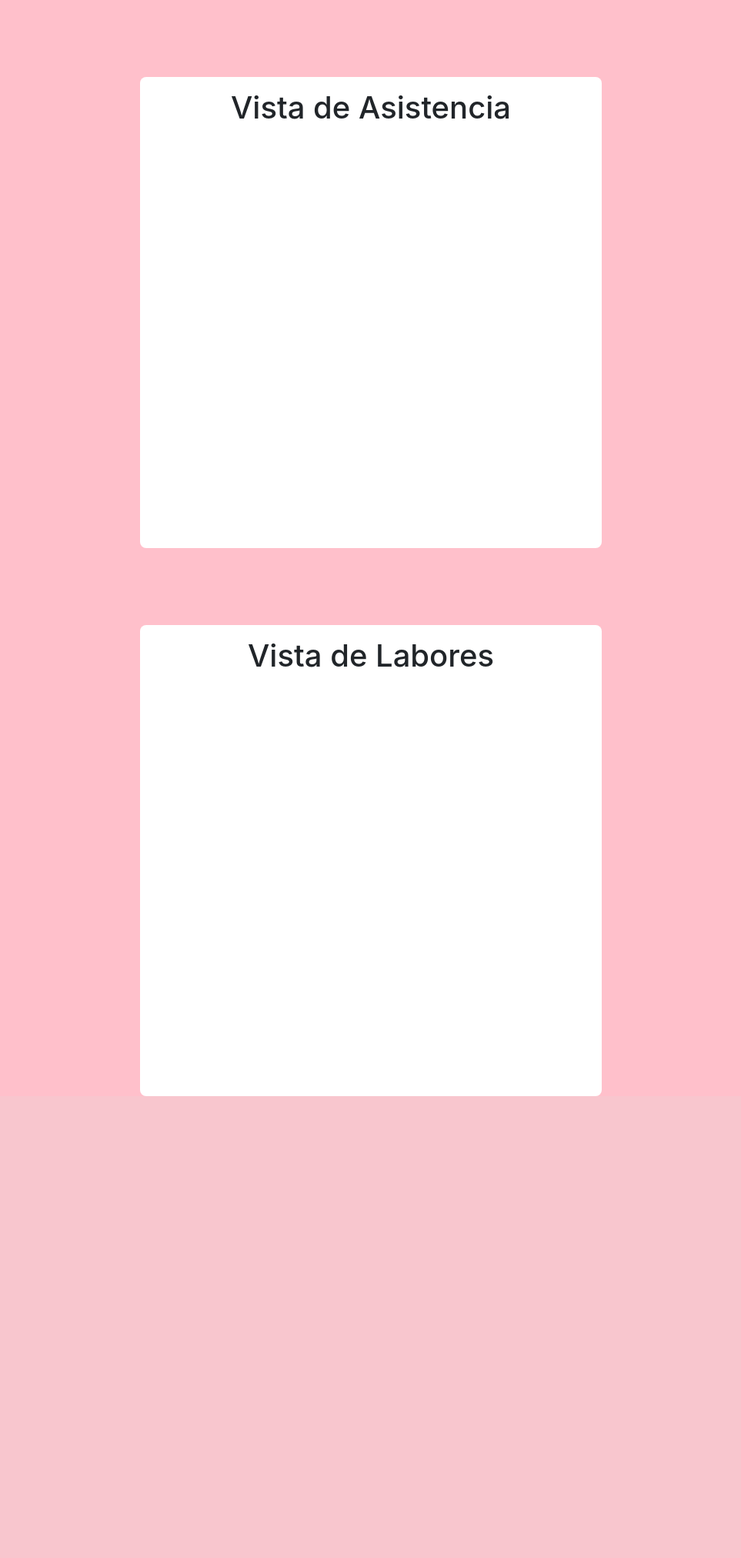
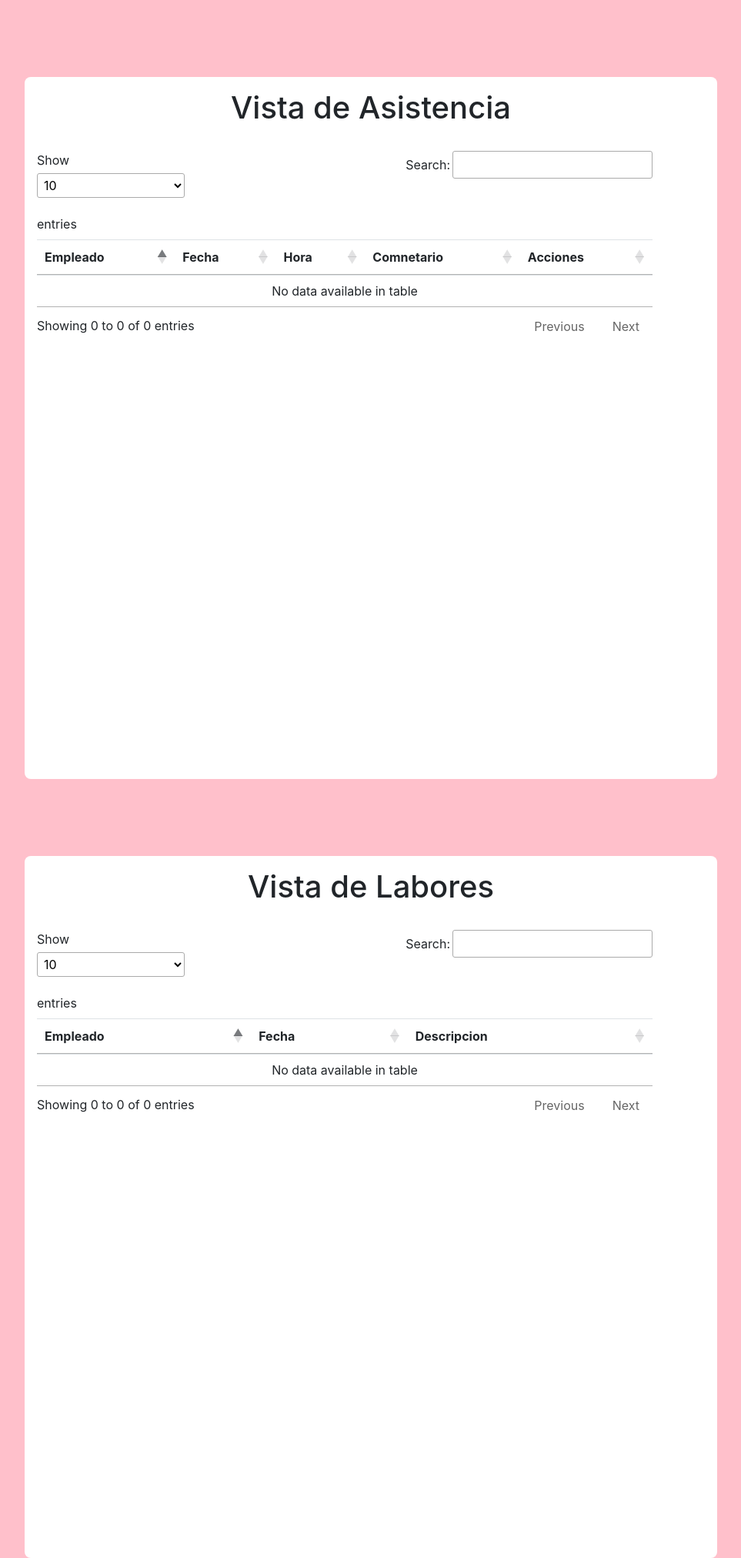
Before and after one commit to danielvill/Sistema-Richard, a Flask app: page /admin/tareas in a window 1280 px wide. Shown: the part 116-2140 px from the top of the page at 77% size, without its empty margins (158-1121 px from the left). Before the commit the page ends 1540 px from the top, so only its background shows below. Run offline with Flask 3, Linux system fonts and the light colour scheme; data that the repository does not hold is empty; some libraries are stand-ins or nearby versions.

Commit message:
Agregado de javascript
Agregado de Javascript y mejora con datatables para el lado del administrador

```diff
--- a/templates/admin/labores.html
+++ b/templates/admin/labores.html
@@ -33,7 +33,11 @@
     </div>
 </div>
 
-
+<script>
+    $(document).ready(function() {
+    $('select').select2();
+});
+</script>
 
 
 {% endblock %}
--- a/templates/admin/layout.html
+++ b/templates/admin/layout.html
@@ -8,6 +8,10 @@
     <link rel="stylesheet" href="/static/css/componets.css">
     <link rel="stylesheet" href="https://maxcdn.bootstrapcdn.com/bootstrap/4.5.2/css/bootstrap.min.css">
     <script src="https://ajax.googleapis.com/ajax/libs/jquery/3.5.1/jquery.min.js"></script>
+    <link href="https://cdn.jsdelivr.net/npm/select2@4.1.0-beta.1/dist/css/select2.min.css" rel="stylesheet" />
+    <script src="https://cdn.jsdelivr.net/npm/select2@4.1.0-beta.1/dist/js/select2.min.js"></script>
+    <link rel="stylesheet" type="text/css" href="https://cdn.datatables.net/1.10.25/css/jquery.dataTables.css">
+    <script type="text/javascript" charset="utf8" src="https://cdn.datatables.net/1.10.25/js/jquery.dataTables.js"></script>
     <script src="https://cdnjs.cloudflare.com/ajax/libs/popper.js/1.16.0/umd/popper.min.js"></script>
     <script src="https://maxcdn.bootstrapcdn.com/bootstrap/4.5.2/js/bootstrap.min.js"></script>
     <script src="https://cdn.jsdelivr.net/npm/chart.js"></script>
--- a/templates/admin/tareas.html
+++ b/templates/admin/tareas.html
@@ -2,7 +2,7 @@
 {% block content %}
 <style>
     .tarea {
-        width: 600px;
+        width: 900px;
         padding: 16px;
         background-color: white;
         /* Color de fondo blanco para el formulario de login */
@@ -34,48 +34,43 @@
     <div class="tarea">
         <h1 style="text-align: center;">Vista de Asistencia</h1>
         <br>
-        <div id="contenedor" style="width: 500px; height: 500px; overflow: auto;">
-            {% for tarea in asistencia %}
-            <table class="table">
+        <div id="contenedor" style="width: 800px; height: 800px; overflow: auto;">
+
+            <table id="tablaAsistencia" class="table">
                 <thead>
                     <tr>
                         <th>Empleado</th>
                         <th>Fecha</th>
                         <th>Hora</th>
                         <th>Comnetario</th>
+                        <th>Acciones</th>
                     </tr>
                 </thead>
                 <tbody>
+                    {% for tarea in asistencia %}
                     <tr>
-                        <th>
-                            <input type="text" value="{{tarea.empleado}}">
-                        </th>
-                        <th>
-                            <input type="text" value="{{tarea.fecha}}">
-                        </th>
-                        <th>
-                            <input type="text" value="{{tarea.hora}}">
-                        </th>
-                        <th>
-                            <input type="text" value="{{tarea.comentario}}">
-                        </th>
+                        <td>{{tarea.empleado}}</td>
+                        <td >{{tarea.fecha}}</td>
+                        <td>{{tarea.hora}}</td>
+                        <td>{{tarea.comentario}}</td>
+                        <td><button class="btn btn-primary">Editar</button>
+                            <a href="" class="btn btn-danger">Eliminar</a>
+                        </td>
                     </tr>
+                    {% endfor %}
                 </tbody>
+            </table>
 
-            </table>
-            {% endfor %}
 
         </div>
     </div>
 </div>
-
 <div class="container">
     <div class="tarea">
         <h1 style="text-align: center;">Vista de Labores</h1>
         <br>
-        <div id="contenedor" style="width: 500px; height: 500px; overflow: auto;">
-            {% for tarea in labores %}
-            <table class="table">
+        <div id="contenedor" style="width: 800px; height: 800px; overflow: auto;">
+            <table id="tablaLabores" class="table">
                 <thead>
                     <tr>
                         <th>Empleado</th>
@@ -84,21 +79,21 @@
                     </tr>
                 </thead>
                 <tbody>
+                    {% for tarea in labores %}
                     <tr>
-                        <th>
-                            <input type="text" value="{{tarea.empleado}}">
-                        </th>
-                        <th>
-                            <input type="text" value="{{tarea.fecha}}">
-                        </th>
-                        <th>
-                            <input type="text" value="{{tarea.descripcion}}">
-                        </th>
+                        <td>
+                            {{tarea.empleado}}
+                        </td>
+                        <td >
+                            {{tarea.fecha}}
+                        </td>
+                        <td>
+                            {{tarea.descripcion}}
+                        </td>
                     </tr>
+                    {% endfor %}
                 </tbody>
-
             </table>
-            {% endfor %}
 
         </div>
     </div>
@@ -119,6 +114,9 @@
             }
         }
     });
-
+    $(document).ready(function () {
+        $('#tablaAsistencia').DataTable();
+        $('#tablaLabores').DataTable();
+    });
 </script>
 {% endblock %}
--- a/templates/admin/ventas.html
+++ b/templates/admin/ventas.html
@@ -37,5 +37,9 @@
     </div>
 </div>
 
-
+<script>
+    $(document).ready(function() {
+    $('select').select2();
+});
+</script>
 {% endblock %}
--- a/templates/usuario/layout.html
+++ b/templates/usuario/layout.html
@@ -9,6 +9,8 @@
     <link rel="stylesheet" href="/static/css/movi.css">
     <link rel="stylesheet" href="https://maxcdn.bootstrapcdn.com/bootstrap/4.5.2/css/bootstrap.min.css">
     <script src="https://ajax.googleapis.com/ajax/libs/jquery/3.5.1/jquery.min.js"></script>
+    <link href="https://cdn.jsdelivr.net/npm/select2@4.1.0-beta.1/dist/css/select2.min.css" rel="stylesheet" />
+    <script src="https://cdn.jsdelivr.net/npm/select2@4.1.0-beta.1/dist/js/select2.min.js"></script>
     <script src="https://cdnjs.cloudflare.com/ajax/libs/popper.js/1.16.0/umd/popper.min.js"></script>
     <script src="https://maxcdn.bootstrapcdn.com/bootstrap/4.5.2/js/bootstrap.min.js"></script>
     <script src="https://cdn.jsdelivr.net/npm/chart.js"></script>
--- a/templates/usuario/venta.html
+++ b/templates/usuario/venta.html
@@ -37,4 +37,10 @@
     </div>
 </div>
 
+
+<script>
+    $(document).ready(function() {
+    $('select').select2();
+});
+</script>
 {% endblock %}
```
Also changed, not shown: templates/admin/asistencia.html (+26 -3 lines), templates/admin/usuario.html (+16 -3 lines), templates/admin/vis_usua.html (+19 -2 lines), templates/usuario/asistencia.html (+25 -2 lines).
